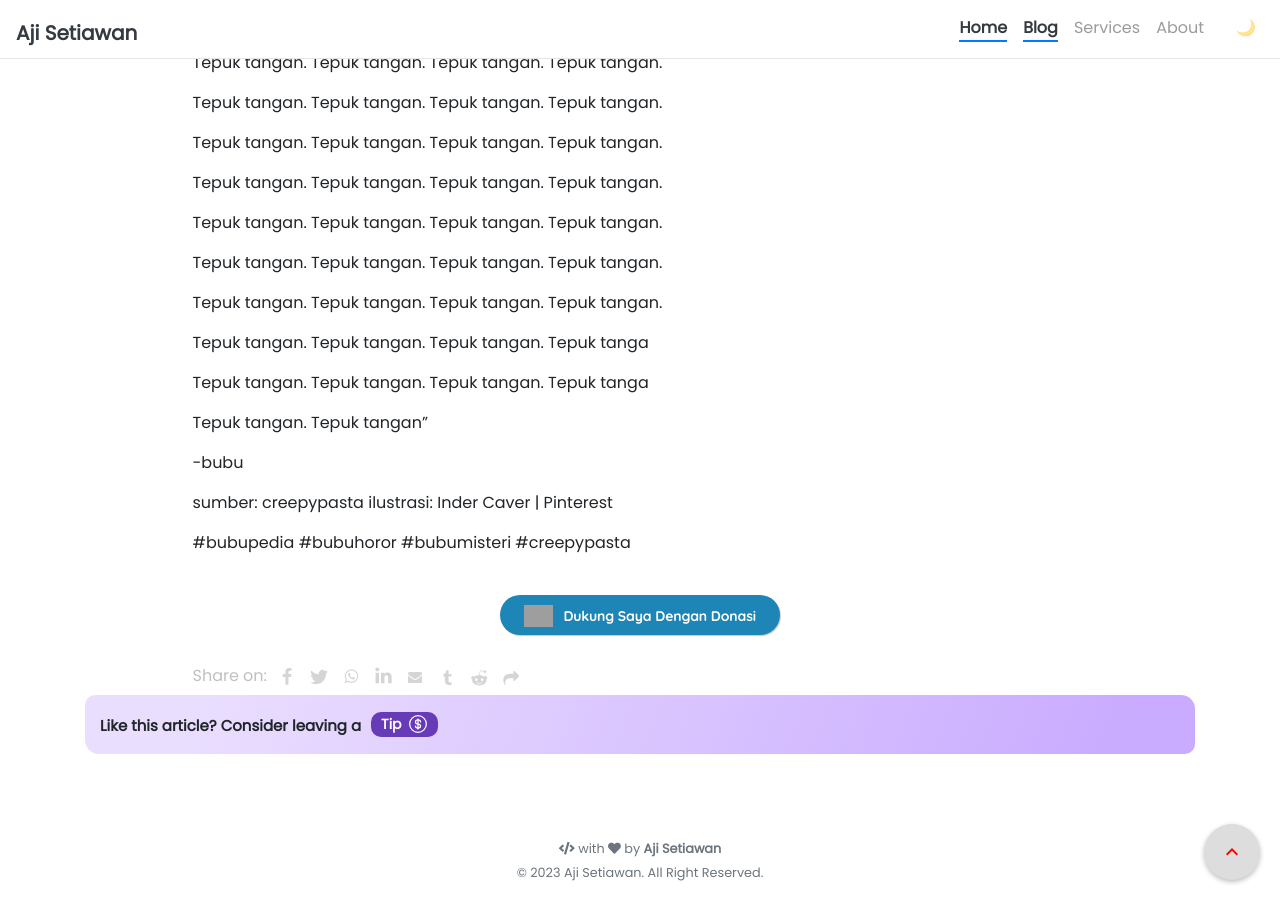
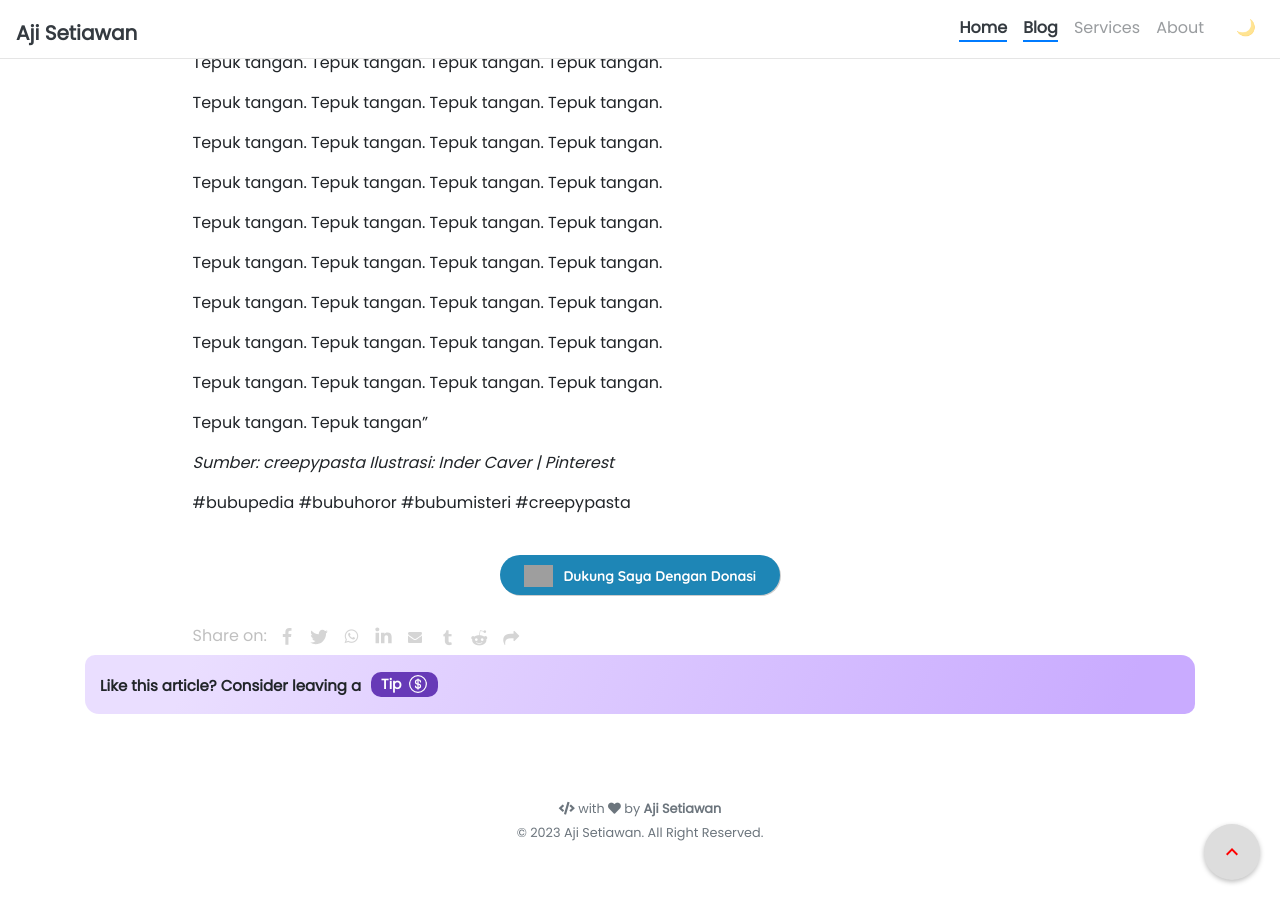
Before and after one commit to ajisetiawan716/ajisetiawan716.github.io, a Jekyll site: the page built from _posts/2023-12-10-Tepuk Tangan Creppypasta.md, in a window 1280 px wide and 900 px high, scrolled down 2113 px. Built offline with Jekyll 4.4.1, drawn with Linux system fonts in a browser that asks for light colours; nearby versions of some CDN libraries; comment, search, counter and statistics services are not loaded; grey boxes are pictures that could not be loaded.

Commit message:
Update 2023-12-10-Tepuk Tangan Creppypasta.md

```diff
--- a/_posts/2023-12-10-Tepuk Tangan Creppypasta.md
+++ b/_posts/2023-12-10-Tepuk Tangan Creppypasta.md
@@ -97,15 +97,14 @@ Tepuk tangan. Tepuk tangan. Tepuk tangan. Tepuk tangan.
 
 Tepuk tangan. Tepuk tangan. Tepuk tangan. Tepuk tangan.
 
-Tepuk tangan. Tepuk tangan. Tepuk tangan. Tepuk tanga
+Tepuk tangan. Tepuk tangan. Tepuk tangan. Tepuk tangan.
 
-Tepuk tangan. Tepuk tangan. Tepuk tangan. Tepuk tanga
+Tepuk tangan. Tepuk tangan. Tepuk tangan. Tepuk tangan.
 
 Tepuk tangan. Tepuk tangan"
 
--bubu
 
-sumber: creepypasta
-ilustrasi: Inder Caver | Pinterest
+_Sumber: creepypasta_
+_Ilustrasi: Inder Caver | Pinterest_
 
 #bubupedia #bubuhoror #bubumisteri #creepypasta
```
